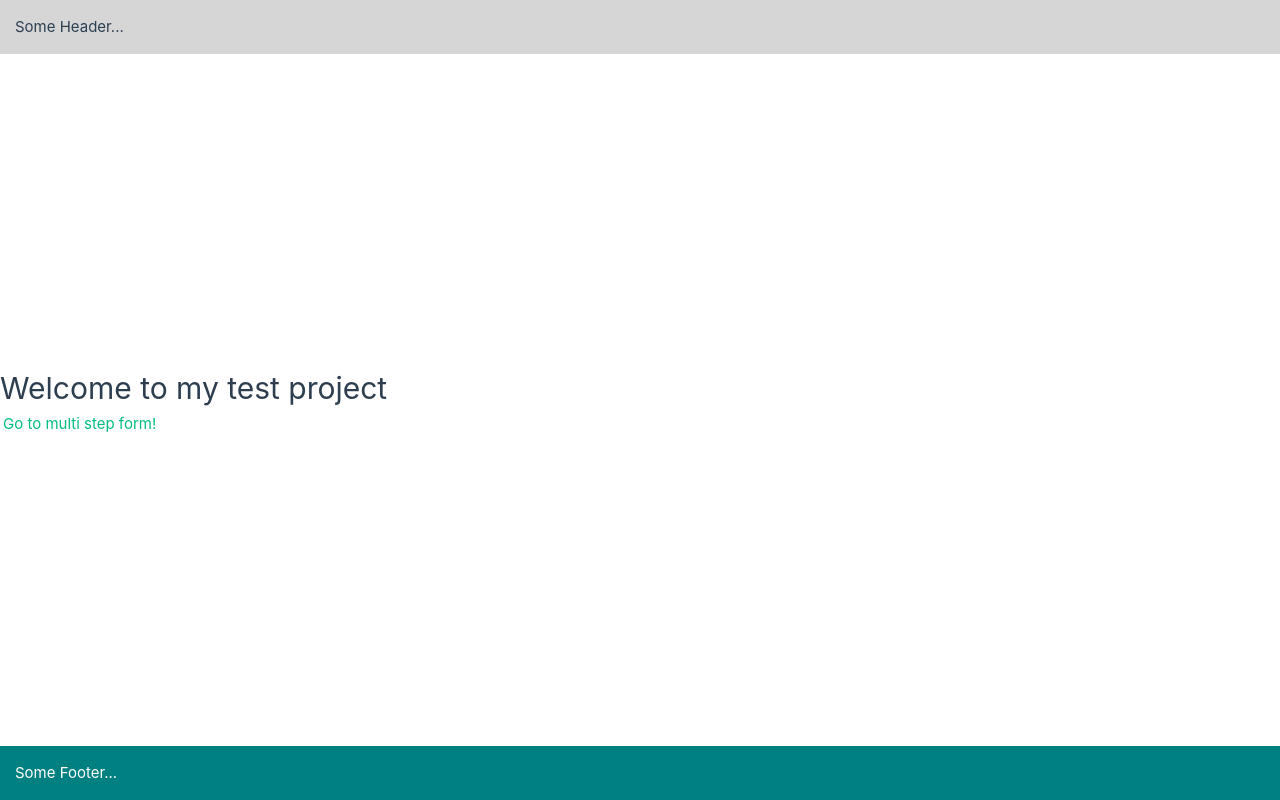
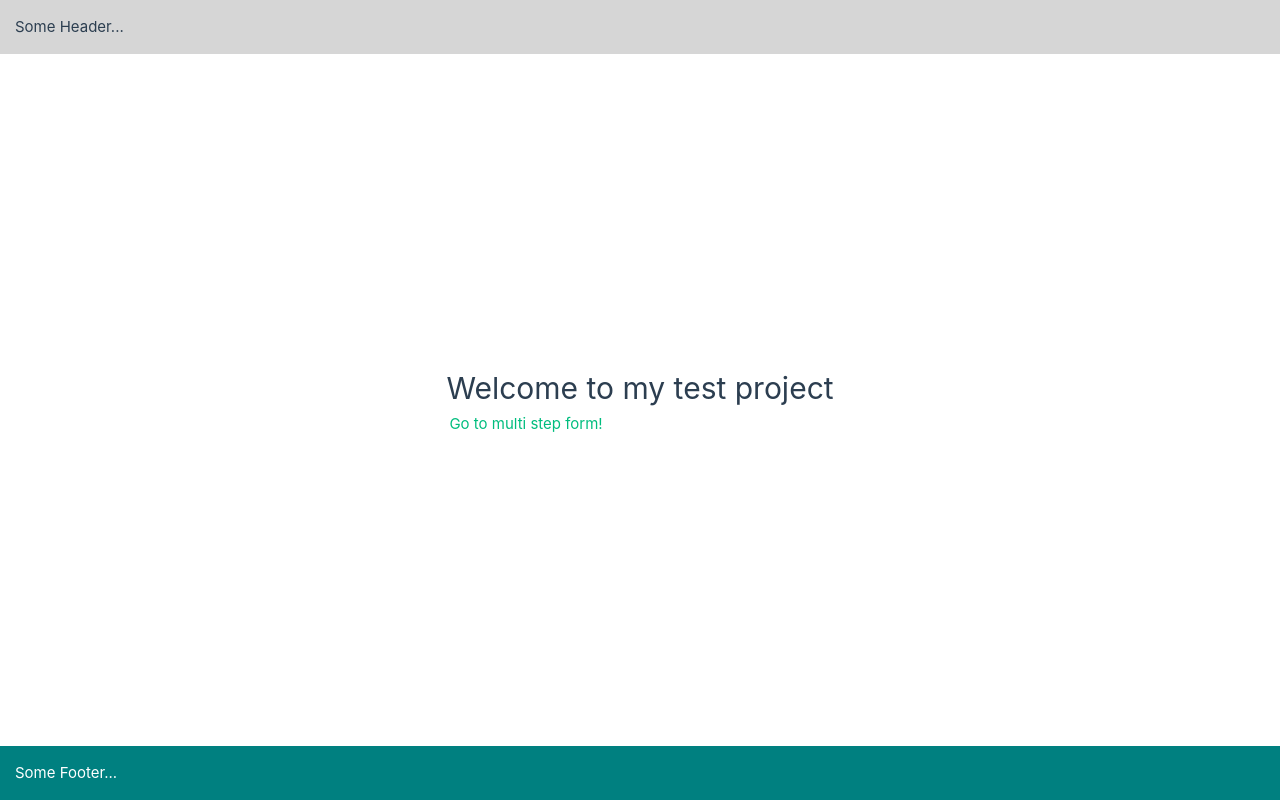
Before and after one commit to thepooyan/vue-test, a Vue app: page / in a window 1280 px wide. Built offline with nearby package versions, Linux system fonts and the light colour scheme; the HTML template or start-up script is replaced by a standard one.

Commit message:
nothing!

```diff
--- a/src/views/Landing.vue
+++ b/src/views/Landing.vue
@@ -10,3 +10,9 @@
       <RouterLink to="/form">Go to multi step form!</RouterLink>
   </main>
 </template>
+
+<style scoped>
+main {
+  margin: auto;
+}
+</style>
```
